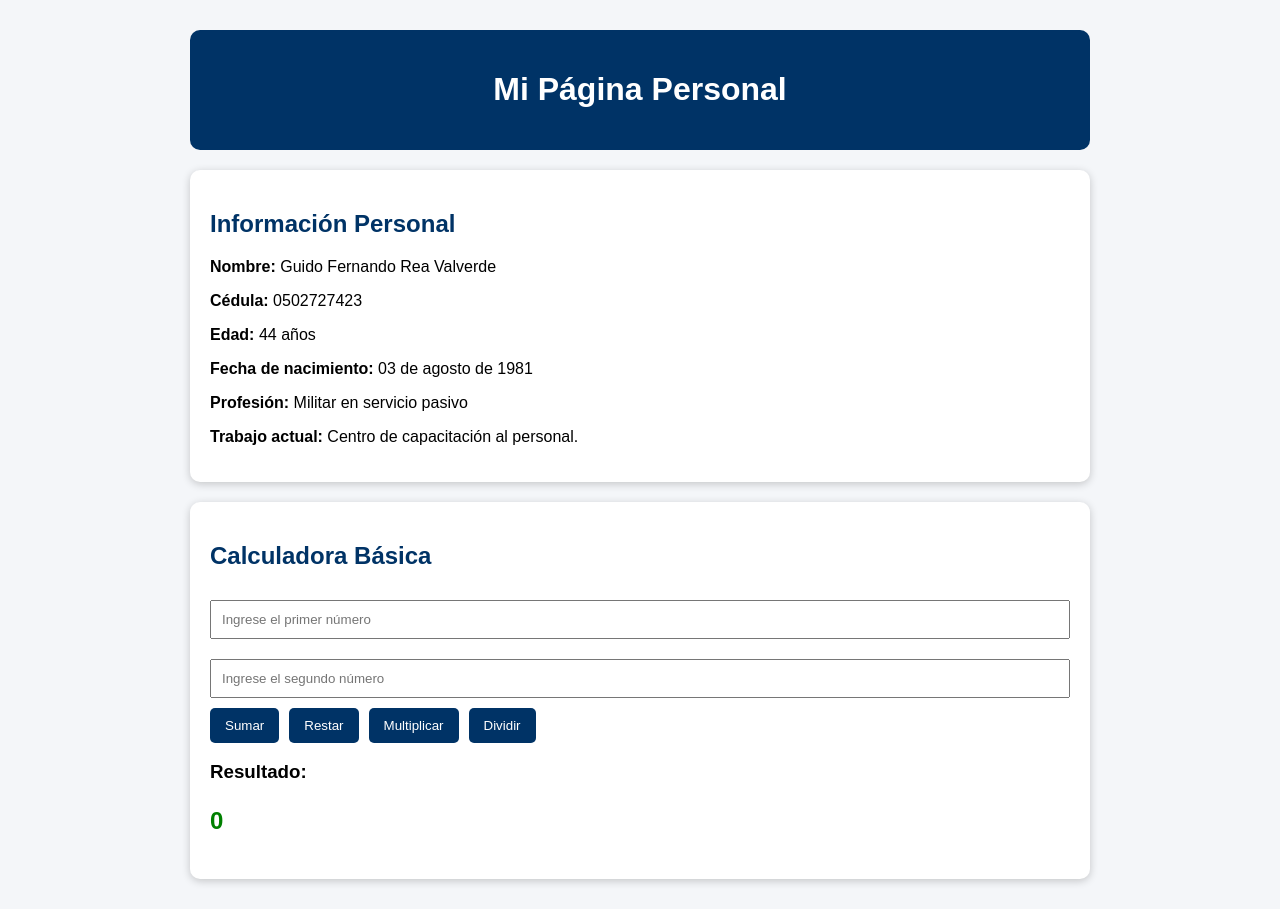
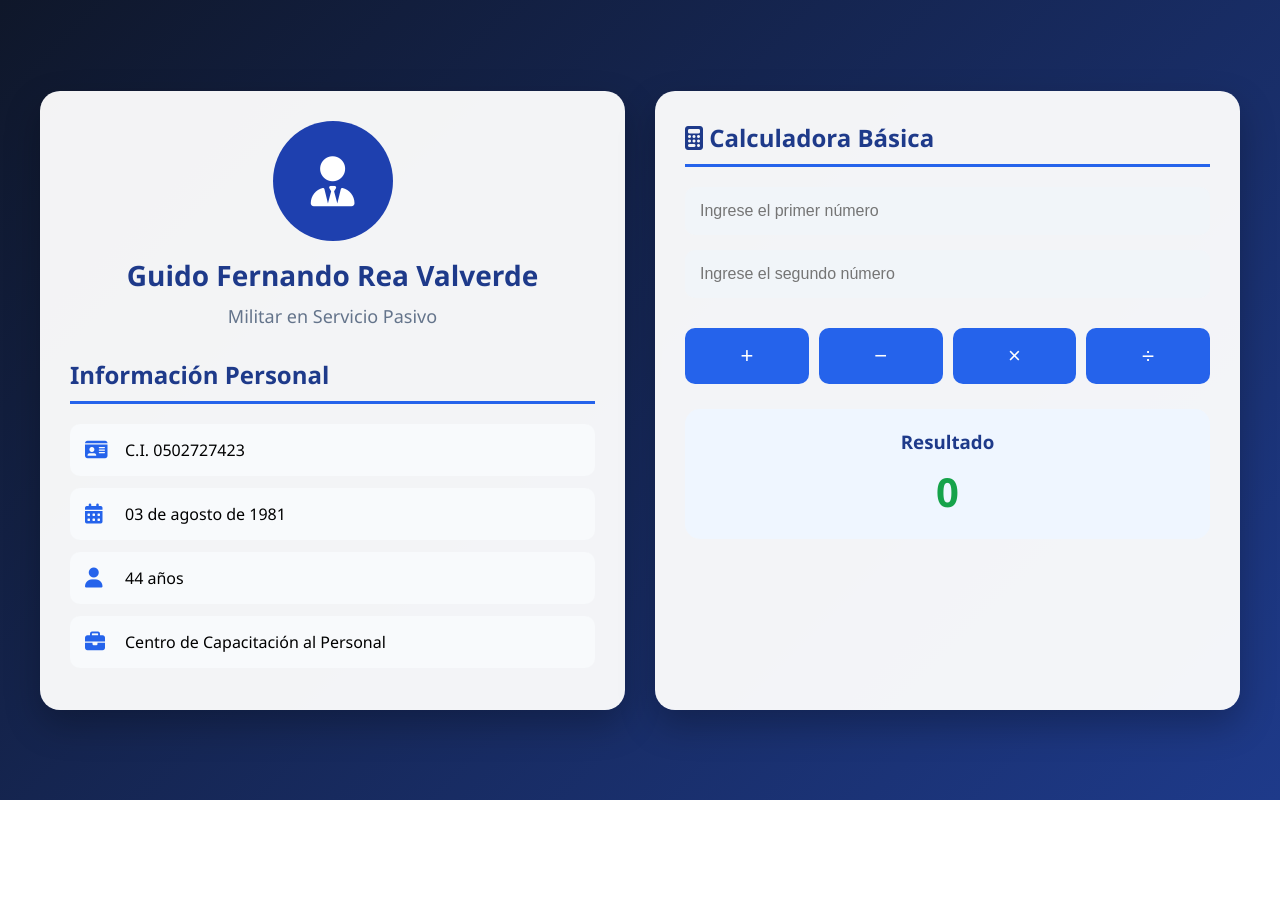
Before and after one commit to guido23v/Portafolio-Guido-Valverde, a plain HTML site: page index.html in a window 1280 px wide. After the commit the page ends 800 px from the top, so only its background shows below. Drawn offline with Linux system fonts and the light colour scheme.

Commit message:
mejoramiento de diseño

```diff
--- a/estilos.css
+++ b/estilos.css
@@ -1,65 +1,158 @@
-body {
-    font-family: Arial, sans-serif;
-    background-color: #f4f6f9;
-    margin: 0;
-    padding: 0;
+*{
+    margin:0;
+    padding:0;
+    box-sizing:border-box;
 }
 
-.contenedor {
-    width: 80%;
-    max-width: 900px;
-    margin: 30px auto;
+body{
+    font-family:'Segoe UI', sans-serif;
+    background: linear-gradient(135deg,#0f172a,#1e3a8a);
+    min-height:100vh;
+    display:flex;
+    justify-content:center;
+    align-items:center;
+    padding:30px;
 }
 
-header {
-    background-color: #003366;
-    color: white;
-    text-align: center;
-    padding: 20px;
-    border-radius: 10px;
+.container{
+    width:100%;
+    max-width:1200px;
+    display:grid;
+    grid-template-columns:1fr 1fr;
+    gap:30px;
 }
 
-.perfil,
-.calculadora {
-    background-color: white;
-    padding: 20px;
-    margin-top: 20px;
-    border-radius: 10px;
-    box-shadow: 0px 2px 8px rgba(0,0,0,0.2);
+.profile-card,
+.calculator-card{
+    background:rgba(255,255,255,0.95);
+    border-radius:20px;
+    padding:30px;
+    box-shadow:0 15px 35px rgba(0,0,0,.25);
+    transition:.3s;
 }
 
-h2 {
-    color: #003366;
+.profile-card:hover,
+.calculator-card:hover{
+    transform:translateY(-5px);
 }
 
-input {
-    width: 100%;
-    padding: 10px;
-    margin: 10px 0;
-    box-sizing: border-box;
+.header{
+    text-align:center;
+    margin-bottom:30px;
 }
 
-.botones {
-    display: flex;
-    gap: 10px;
-    flex-wrap: wrap;
+.avatar{
+    width:120px;
+    height:120px;
+    margin:auto;
+    border-radius:50%;
+    background:#1e40af;
+    color:white;
+    display:flex;
+    justify-content:center;
+    align-items:center;
+    font-size:50px;
+    margin-bottom:15px;
 }
 
-button {
-    background-color: #003366;
-    color: white;
-    border: none;
-    padding: 10px 15px;
-    cursor: pointer;
-    border-radius: 5px;
+.header h1{
+    color:#1e3a8a;
+    font-size:28px;
+    margin-bottom:10px;
 }
 
-button:hover {
-    background-color: #0055aa;
+.header p{
+    color:#64748b;
+    font-size:18px;
 }
 
-#resultado {
-    font-size: 24px;
-    font-weight: bold;
-    color: green;
+.info h2,
+.calculator-card h2{
+    color:#1e3a8a;
+    margin-bottom:20px;
+    border-bottom:3px solid #2563eb;
+    padding-bottom:10px;
 }
+
+.info-item{
+    display:flex;
+    align-items:center;
+    gap:15px;
+    padding:15px;
+    background:#f8fafc;
+    border-radius:10px;
+    margin-bottom:12px;
+}
+
+.info-item i{
+    color:#2563eb;
+    font-size:20px;
+    width:25px;
+}
+
+input{
+    width:100%;
+    padding:15px;
+    margin-bottom:15px;
+    border:none;
+    border-radius:10px;
+    background:#f1f5f9;
+    font-size:16px;
+}
+
+input:focus{
+    outline:none;
+    border:2px solid #2563eb;
+}
+
+.buttons{
+    display:grid;
+    grid-template-columns:repeat(4,1fr);
+    gap:10px;
+    margin-top:15px;
+}
+
+button{
+    padding:15px;
+    border:none;
+    border-radius:10px;
+    background:#2563eb;
+    color:white;
+    font-size:22px;
+    cursor:pointer;
+    transition:.3s;
+}
+
+button:hover{
+    background:#1d4ed8;
+    transform:scale(1.05);
+}
+
+.result-box{
+    margin-top:25px;
+    background:#eff6ff;
+    border-radius:15px;
+    padding:20px;
+    text-align:center;
+}
+
+.result-box h3{
+    color:#1e3a8a;
+    margin-bottom:10px;
+}
+
+#resultado{
+    font-size:40px;
+    font-weight:bold;
+    color:#16a34a;
+}
+
+@media(max-width:768px){
+    .container{
+        grid-template-columns:1fr;
+    }
+
+    .header h1{
+        font-size:22px;
+    }
+}
--- a/index.html
+++ b/index.html
@@ -3,44 +3,70 @@
 <head>
     <meta charset="UTF-8">
     <meta name="viewport" content="width=device-width, initial-scale=1.0">
-    <title>Mi Página Personal</title>
+    <title>Página Personal - Guido Rea</title>
     <link rel="stylesheet" href="estilos.css">
+    <link rel="stylesheet" href="https://cdnjs.cloudflare.com/ajax/libs/font-awesome/6.5.1/css/all.min.css">
 </head>
 <body>
 
-    <div class="contenedor">
+    <div class="container">
 
-        <header>
-            <h1>Mi Página Personal</h1>
-        </header>
+        <div class="profile-card">
+            <div class="header">
+                <div class="avatar">
+                    <i class="fas fa-user-tie"></i>
+                </div>
 
-        <section class="perfil">
-            <h2>Información Personal</h2>
+                <h1>Guido Fernando Rea Valverde</h1>
+                <p>Militar en Servicio Pasivo</p>
+            </div>
 
-            <p><strong>Nombre:</strong> Guido Fernando Rea Valverde</p>
-            <p><strong>Cédula:</strong> 0502727423</p>
-            <p><strong>Edad:</strong> 44 años</p>
-            <p><strong>Fecha de nacimiento:</strong> 03 de agosto de 1981</p>
-            <p><strong>Profesión:</strong> Militar en servicio pasivo</p>
-            <p><strong>Trabajo actual:</strong> Centro de capacitación al personal.</p>
-        </section>
+            <div class="info">
+                <h2>Información Personal</h2>
 
-        <section class="calculadora">
-            <h2>Calculadora Básica</h2>
+                <div class="info-item">
+                    <i class="fas fa-id-card"></i>
+                    <span>C.I. 0502727423</span>
+                </div>
+
+                <div class="info-item">
+                    <i class="fas fa-calendar-alt"></i>
+                    <span>03 de agosto de 1981</span>
+                </div>
+
+                <div class="info-item">
+                    <i class="fas fa-user"></i>
+                    <span>44 años</span>
+                </div>
+
+                <div class="info-item">
+                    <i class="fas fa-briefcase"></i>
+                    <span>Centro de Capacitación al Personal</span>
+                </div>
+            </div>
+        </div>
+
+        <div class="calculator-card">
+            <h2>
+                <i class="fas fa-calculator"></i>
+                Calculadora Básica
+            </h2>
 
             <input type="number" id="num1" placeholder="Ingrese el primer número">
             <input type="number" id="num2" placeholder="Ingrese el segundo número">
 
-            <div class="botones">
-                <button onclick="sumar()">Sumar</button>
-                <button onclick="restar()">Restar</button>
-                <button onclick="multiplicar()">Multiplicar</button>
-                <button onclick="dividir()">Dividir</button>
+            <div class="buttons">
+                <button onclick="sumar()">+</button>
+                <button onclick="restar()">−</button>
+                <button onclick="multiplicar()">×</button>
+                <button onclick="dividir()">÷</button>
             </div>
 
-            <h3>Resultado:</h3>
-            <p id="resultado">0</p>
-        </section>
+            <div class="result-box">
+                <h3>Resultado</h3>
+                <p id="resultado">0</p>
+            </div>
+        </div>
 
     </div>
 
--- a/script.js
+++ b/script.js
@@ -10,39 +10,36 @@ function obtenerValores() {
     return { num1, num2 };
 }
 
-function sumar() {
-    let datos = obtenerValores();
-    if (!datos) return;
-
-    document.getElementById("resultado").innerText =
-        datos.num1 + datos.num2;
+function mostrarResultado(valor){
+    document.getElementById("resultado").innerText = valor;
 }
 
-function restar() {
-    let datos = obtenerValores();
-    if (!datos) return;
-
-    document.getElementById("resultado").innerText =
-        datos.num1 - datos.num2;
+function sumar(){
+    let d = obtenerValores();
+    if(!d) return;
+    mostrarResultado(d.num1 + d.num2);
 }
 
-function multiplicar() {
-    let datos = obtenerValores();
-    if (!datos) return;
-
-    document.getElementById("resultado").innerText =
-        datos.num1 * datos.num2;
+function restar(){
+    let d = obtenerValores();
+    if(!d) return;
+    mostrarResultado(d.num1 - d.num2);
 }
 
-function dividir() {
-    let datos = obtenerValores();
-    if (!datos) return;
+function multiplicar(){
+    let d = obtenerValores();
+    if(!d) return;
+    mostrarResultado(d.num1 * d.num2);
+}
 
-    if (datos.num2 === 0) {
+function dividir(){
+    let d = obtenerValores();
+    if(!d) return;
+
+    if(d.num2 === 0){
         alert("No se puede dividir para cero");
         return;
     }
 
-    document.getElementById("resultado").innerText =
-        datos.num1 / datos.num2;
+    mostrarResultado((d.num1 / d.num2).toFixed(2));
 }
```
